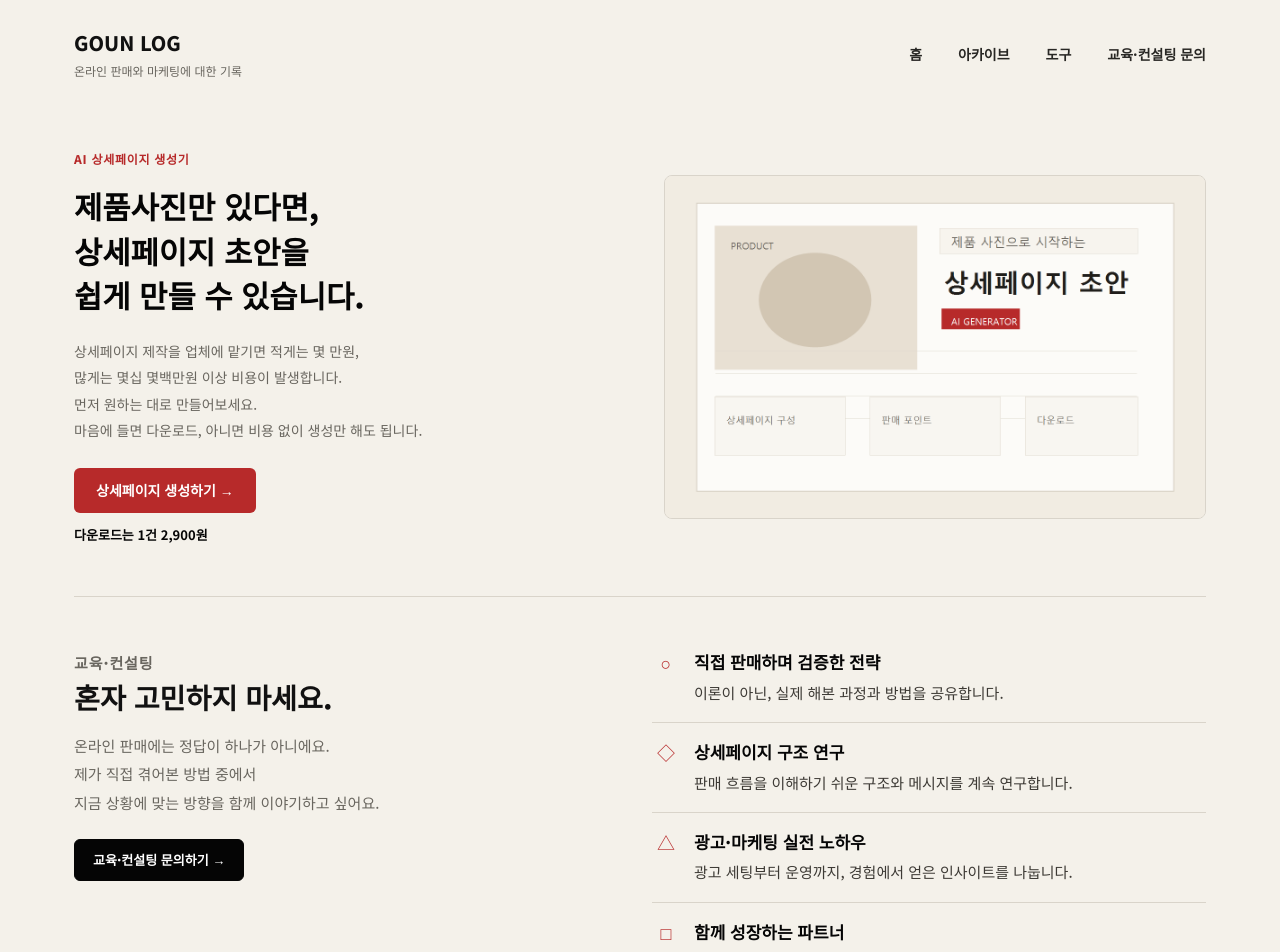
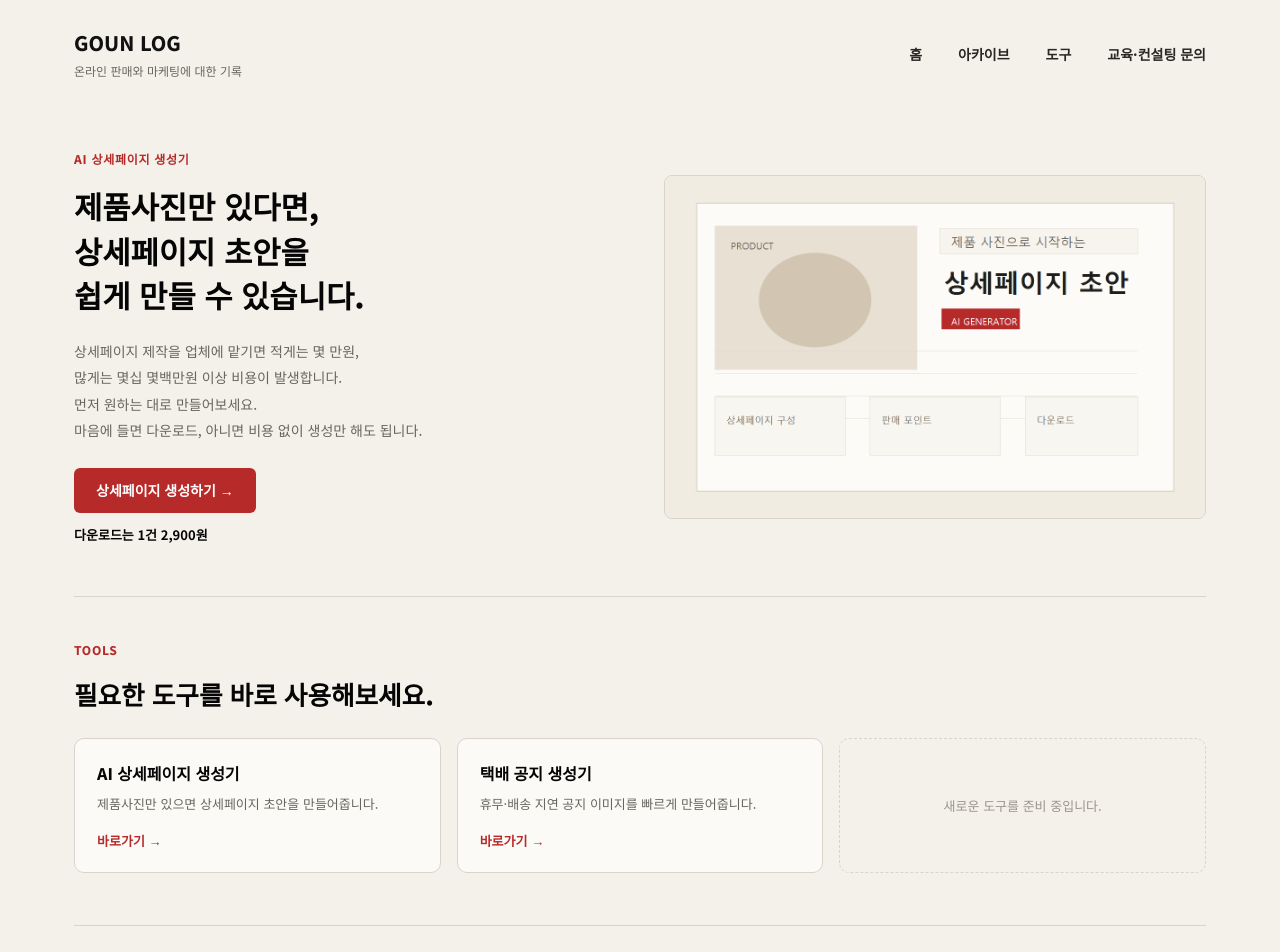
Before and after one commit to goun-0728/goun-log, a Next.js app: page / in a window 1280 px wide. Shown: the top 952 px of the page. Built offline with nearby package versions, Linux system fonts and the light colour scheme; no server answers.

Commit message:
홈 도구 바로가기 카드 섹션 추가

```diff
--- a/app/globals.css
+++ b/app/globals.css
@@ -126,6 +126,66 @@ button, input, textarea, select { font: inherit; }
   font-size: 13px;
   font-weight: 700;
 }
+
+/* ─── TOOLS ─── */
+.home-tools {
+  padding: 44px 0 52px;
+  border-bottom: 1px solid var(--line);
+}
+.home-tools h2 {
+  margin: 0 0 24px;
+  font-size: clamp(20px, 2vw, 26px);
+  font-weight: 800;
+  color: var(--ink);
+  word-break: keep-all;
+}
+.home-tools-grid {
+  display: grid;
+  grid-template-columns: repeat(3, minmax(0, 1fr));
+  gap: 16px;
+}
+.home-tool-card {
+  display: flex;
+  flex-direction: column;
+  align-items: flex-start;
+  padding: 22px;
+  border: 1px solid var(--line);
+  border-radius: 10px;
+  background: var(--surface);
+  transition: border-color 0.15s ease;
+}
+.home-tool-card:hover { border-color: var(--accent-red); }
+.home-tool-card h3 {
+  margin: 0 0 8px;
+  font-size: 16px;
+  font-weight: 800;
+  color: var(--ink);
+}
+.home-tool-card p {
+  margin: 0;
+  color: var(--muted);
+  font-size: 13px;
+  line-height: 1.7;
+  word-break: keep-all;
+}
+.home-tool-btn {
+  margin-top: 16px;
+  font-size: 13px;
+  font-weight: 800;
+  color: var(--accent-red);
+}
+.home-tool-card-empty {
+  align-items: center;
+  justify-content: center;
+  min-height: 128px;
+  border-style: dashed;
+  background: transparent;
+}
+.home-tool-card-empty p {
+  text-align: center;
+  color: var(--faint);
+}
+.home-tool-card-empty:hover { border-color: var(--line); }
 
 /* ─── CONSULT ─── */
 .home-consult {
@@ -572,6 +632,7 @@ button, input, textarea, select { font: inherit; }
   .site-nav { width: 100%; justify-content: space-between; gap: 10px; overflow-x: auto; padding-bottom: 4px; white-space: nowrap; }
   .home-hero, .home-consult { grid-template-columns: 1fr; gap: 28px; }
   .latest-card-grid { grid-template-columns: repeat(2, minmax(0, 1fr)); }
+  .home-tools-grid { grid-template-columns: repeat(2, minmax(0, 1fr)); }
   .site-footer-grid { grid-template-columns: 1fr; gap: 28px; }
   .page-grid { grid-template-columns: 1fr; gap: 32px; padding-top: 32px; }
   .article-list-item { grid-template-columns: 1fr; }
@@ -592,6 +653,8 @@ button, input, textarea, select { font: inherit; }
   .home-hero, .home-consult { padding: 32px 0; }
   .home-hero-copy h1 { font-size: clamp(22px, 6.5vw, 30px); }
   .latest-card-grid { grid-template-columns: 1fr; }
+  .home-tools { padding: 32px 0; }
+  .home-tools-grid { grid-template-columns: 1fr; }
   .site-footer-grid { grid-template-columns: 1fr; }
   .home-stat-item { padding: 12px 6px; }
   .home-stat-item strong { font-size: clamp(14px, 5vw, 18px); }
--- a/app/page.tsx
+++ b/app/page.tsx
@@ -49,7 +49,32 @@ export default async function Home() {
         </div>
       </section>
 
-      {/* ② 교육·컨설팅 */}
+      {/* ② 도구 바로가기 */}
+      <section className="home-tools" aria-labelledby="tools-title">
+        <p className="home-eyebrow">Tools</p>
+        <h2 id="tools-title">필요한 도구를 바로 사용해보세요.</h2>
+        <div className="home-tools-grid">
+          <div className="home-tool-card">
+            <h3>AI 상세페이지 생성기</h3>
+            <p>제품사진만 있으면 상세페이지 초안을 만들어줍니다.</p>
+            <a href={generatorUrl} target="_blank" rel="noopener noreferrer" className="home-tool-btn">
+              바로가기 →
+            </a>
+          </div>
+          <div className="home-tool-card">
+            <h3>택배 공지 생성기</h3>
+            <p>휴무·배송 지연 공지 이미지를 빠르게 만들어줍니다.</p>
+            <Link href="/tools/delivery-notice" className="home-tool-btn">
+              바로가기 →
+            </Link>
+          </div>
+          <div className="home-tool-card home-tool-card-empty">
+            <p>새로운 도구를 준비 중입니다.</p>
+          </div>
+        </div>
+      </section>
+
+      {/* ③ 교육·컨설팅 */}
       <section className="home-consult" aria-labelledby="consult-title">
         <div className="home-consult-copy">
           <p className="home-eyebrow">교육·컨설팅</p>
@@ -81,7 +106,7 @@ export default async function Home() {
         </div>
       </section>
 
-      {/* ③ 최근 글 */}
+      {/* ④ 최근 글 */}
       <section className="latest-card-section" aria-labelledby="latest-title">
         <div className="latest-heading">
           <h2 id="latest-title">최근 글</h2>
@@ -110,7 +135,7 @@ export default async function Home() {
         </div>
       </section>
 
-      {/* ④ 통계 */}
+      {/* ⑤ 통계 */}
       <section className="home-stats-wrap home-stats-soft" aria-label="사이트 통계">
         <HomeStats stats={displayStats} />
       </section>
```
